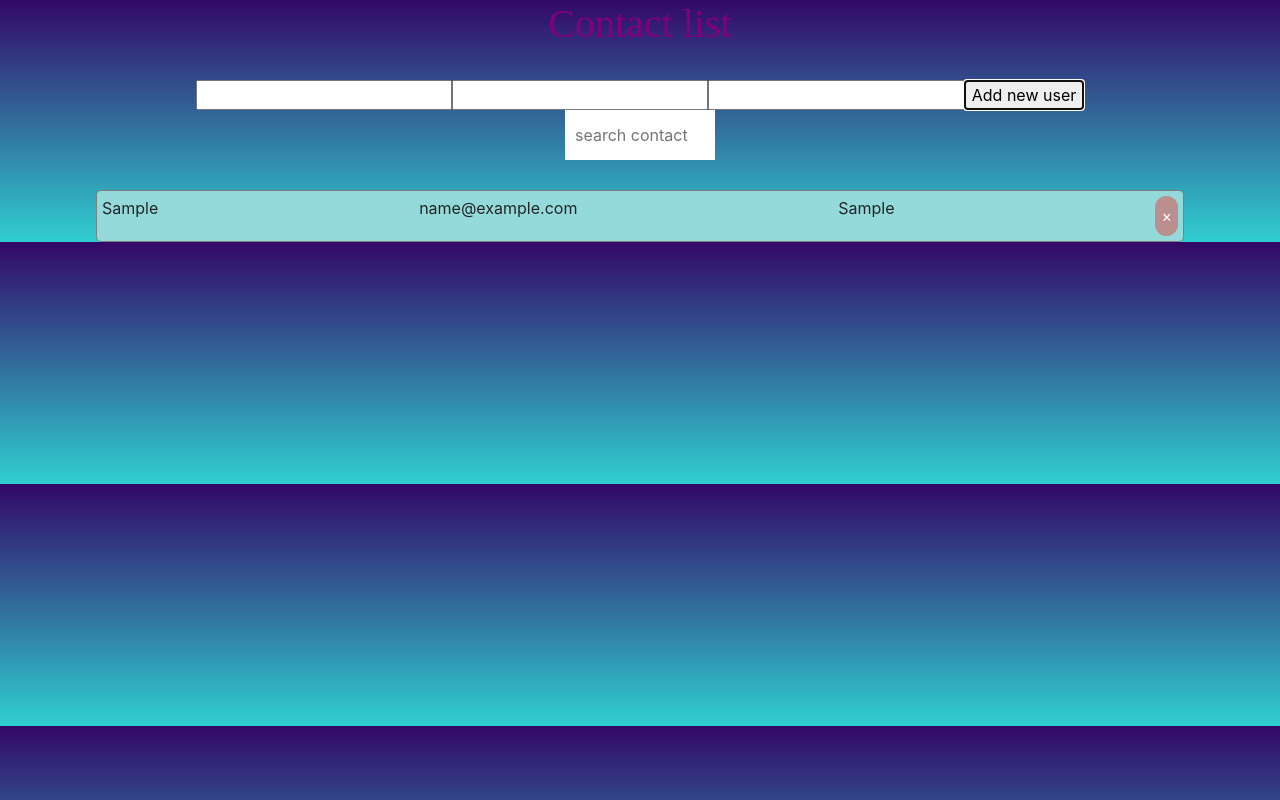
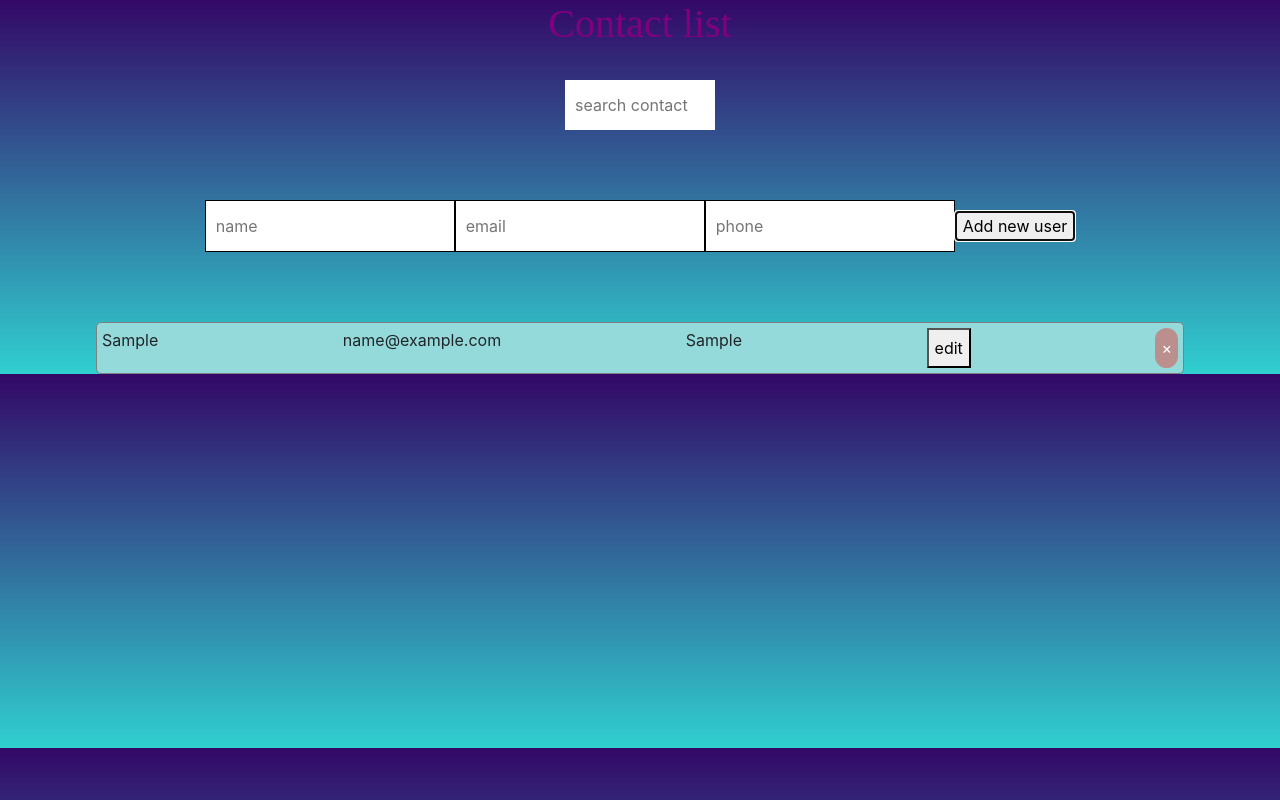
Before and after one commit to gutcod/admin-panel2, a React (Create React App) app: page / in a window 1280 px wide. Both pictures are taken after typing "Sample", "name@example.com", "Sample" into the empty fields and a click on the button "Add new user". Built offline with nearby package versions, Linux system fonts and the light colour scheme; no server answers.

Commit message:
resolve bug with modal

```diff
--- a/public/index.html
+++ b/public/index.html
@@ -1,20 +1,19 @@
 <!DOCTYPE html>
 <html lang="en">
+
 <head>
   <meta charset="utf-8" />
   <link rel="icon" href="%PUBLIC_URL%/favicon.ico" />
   <meta name="viewport" content="width=device-width, initial-scale=1" />
   <meta name="theme-color" content="#000000" />
-    <meta
-      name="description"
-      content="Web site created using create-react-app"
-    />
+  <meta name="description" content="Web site created using create-react-app" />
   <link rel="apple-touch-icon" href="%PUBLIC_URL%/logo192.png" />
   <!--
       manifest.json provides metadata used when your web app is installed on a
       user's mobile device or desktop. See https://developers.google.com/web/fundamentals/web-app-manifest/
     -->
   <link rel="manifest" href="%PUBLIC_URL%/manifest.json" />
+  <link href="https://fonts.googleapis.com/icon?family=Material+Icons" rel="stylesheet">
   <!--
       Notice the use of %PUBLIC_URL% in the tags above.
       It will be replaced with the URL of the `public` folder during the build.
@@ -26,6 +25,7 @@
     -->
   <title>React App</title>
 </head>
+
 <body>
   <noscript>You need to enable JavaScript to run this app.</noscript>
   <div id="root"></div>
@@ -40,4 +40,5 @@
       To create a production bundle, use `npm run build` or `yarn build`.
     -->
 </body>
+
 </html>
--- a/src/components/card/card.component.jsx
+++ b/src/components/card/card.component.jsx
@@ -11,16 +11,27 @@ export class Card extends React.Component {
     this.setState({
       isEdit: !this.state.isEdit,
     });
+    console.log(this.state.isEdit);
   };
 
   render() {
     const { monster, remove } = this.props;
     const { name, email, phone, id } = monster;
     return (
-      <div className="card-container" onClick={this.handleModalForm}>
+      <div className="card-container">
         <p>{name}</p>
         <p>{email}</p>
         <p>{phone}</p>
+        <button onClick={this.handleModalForm}>edit</button>
+        {this.state.isEdit && (
+          <Modal
+            show={this.state.isEdit}
+            onHide={this.handleModalForm}
+            name={name}
+            email={email}
+            phone={phone}
+          />
+        )}
         <button
           className="rm"
           type="button"
@@ -31,15 +42,6 @@ export class Card extends React.Component {
         >
           &times;
         </button>
-        {this.state.isEdit && (
-          <Modal
-            show={this.state.isEdit}
-            onHide={this.handleModalForm}
-            name={name}
-            email={email}
-            phone={phone}
-          />
-        )}
       </div>
     );
   }
--- a/src/components/displayuser/displayUser.component.jsx
+++ b/src/components/displayuser/displayUser.component.jsx
@@ -49,11 +49,12 @@ class DisplayUser extends Component {
     return (
       <div className="App">
         <h1>Contact list</h1>
-        <Form createNewUser={this.createNewUser} />
+
         <SearchBox
           placeholder="search contact"
           handleChange={this.handleChange}
         />
+        <Form createNewUser={this.createNewUser} />
         <CardList monsters={filterMonsters} onRemove={this.removeContact} />
       </div>
     );
--- a/src/components/form/form.component.jsx
+++ b/src/components/form/form.component.jsx
@@ -1,35 +1,58 @@
-import React, { Component } from 'react'
+import React, { Component } from "react";
+import "./form.style.css";
 
 export default class Form extends Component {
-
   state = {
-        name: '',
-        email: '',
-        phone: ''
+    name: "",
+    email: "",
+    phone: "",
   };
   handleChange = (event) => {
     this.setState({
-            [event.target.name]: event.target.value
-        })
+      [event.target.name]: event.target.value,
+    });
   };
 
   handleSubmit = () => {
-        this.props.createNewUser(this.state.name, this.state.email, this.state.phone)
+    this.props.createNewUser(
+      this.state.name,
+      this.state.email,
+      this.state.phone
+    );
     this.setState({
-            name: '',
-            email: '',
-            phone: ''
-        })
+      name: "",
+      email: "",
+      phone: "",
+    });
   };
   render() {
-
     return (
-            <form>
-                <input value={this.state.name} name="name" onChange={this.handleChange}/>
-                <input value={this.state.email} name="email" onChange={this.handleChange}/>
-                <input value={this.state.phone} name="phone" onChange={this.handleChange}/>
-                <button type="button" onClick={this.handleSubmit}>Add new user</button>
+      <form className="form-container">
+        <input
+          className="input-form"
+          value={this.state.name}
+          name="name"
+          onChange={this.handleChange}
+          placeholder="name"
+        />
+        <input
+          className="input-form"
+          value={this.state.email}
+          name="email"
+          onChange={this.handleChange}
+          placeholder="email"
+        />
+        <input
+          className="input-form"
+          value={this.state.phone}
+          name="phone"
+          onChange={this.handleChange}
+          placeholder="phone"
+        />
+        <button type="button" onClick={this.handleSubmit}>
+          Add new user
+        </button>
       </form>
-        )
+    );
   }
 }
--- /dev/null
+++ b/src/components/form/form.style.css
@@ -0,0 +1,15 @@
+.form-container {
+    width: 85vw;
+    margin: 0 auto;
+    display: inline-block;
+    padding: 30px 10px;
+    margin: 10px;
+}
+
+.input-form {
+    border: 0.5px solid;
+    padding: 10px;
+    width: 250px;
+    line-height: 30px;
+    margin-bottom: 30px;
+}
--- a/src/components/modal/modal.component.jsx
+++ b/src/components/modal/modal.component.jsx
@@ -6,7 +6,7 @@ export default class ModalComponent extends Component {
       <div>
         <Modal
           size="lg"
-          show={true}
+          show={this.props.show}
           aria-labelledby="contained-modal-title-vcenter"
           centered
         >
@@ -24,17 +24,6 @@ export default class ModalComponent extends Component {
                   We'll never share your email with anyone else.
                 </Form.Text>
               </Form.Group>
-
-              <Form.Group controlId="formBasicPassword">
-                <Form.Label>Password</Form.Label>
-                <Form.Control type="password" placeholder="Password" />
-              </Form.Group>
-              <Form.Group controlId="formBasicCheckbox">
-                <Form.Check type="checkbox" label="Check me out" />
-              </Form.Group>
-              <Button variant="primary" type="button">
-                Submit
-              </Button>
             </Form>
           </Modal.Body>
           <Modal.Footer>
```
Also changed, not shown: src/components/search-box/searchbox.style.css (indentation only). Lines whose indentation alone changed are shown as unchanged.
